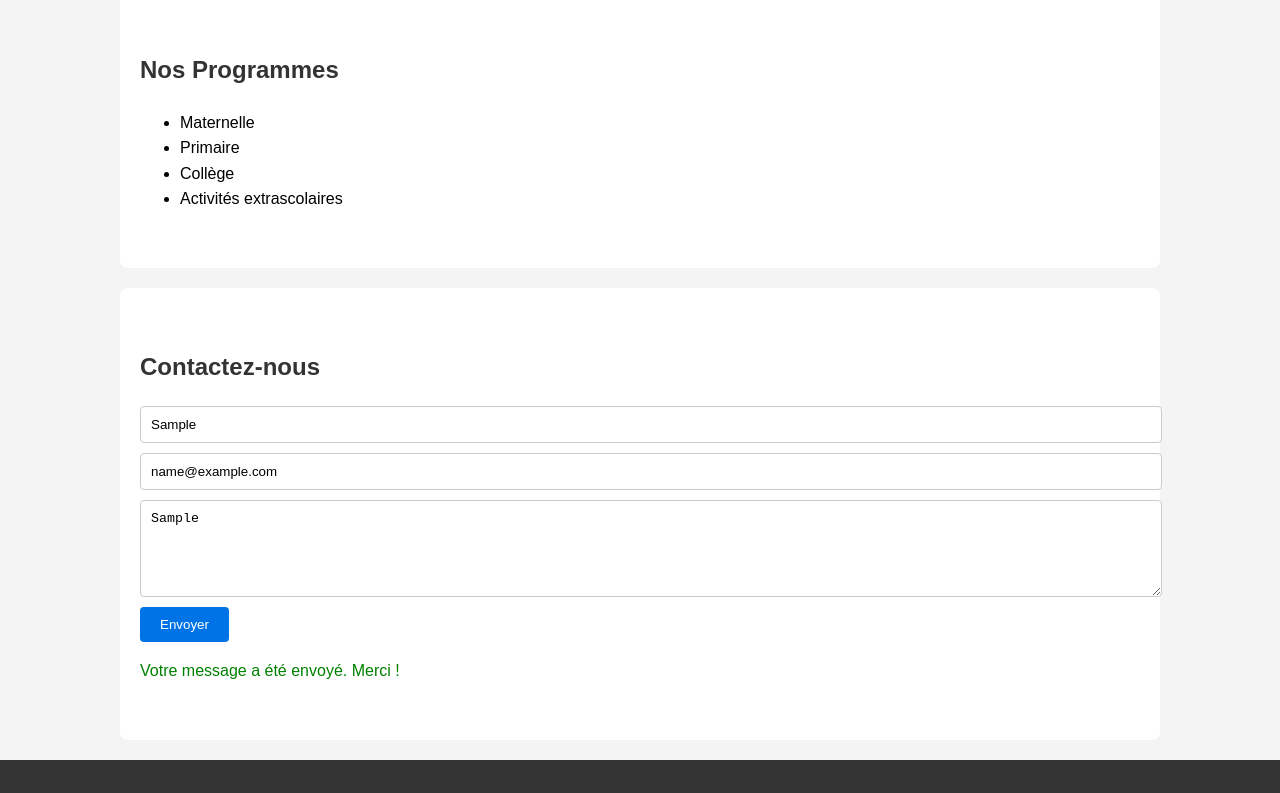
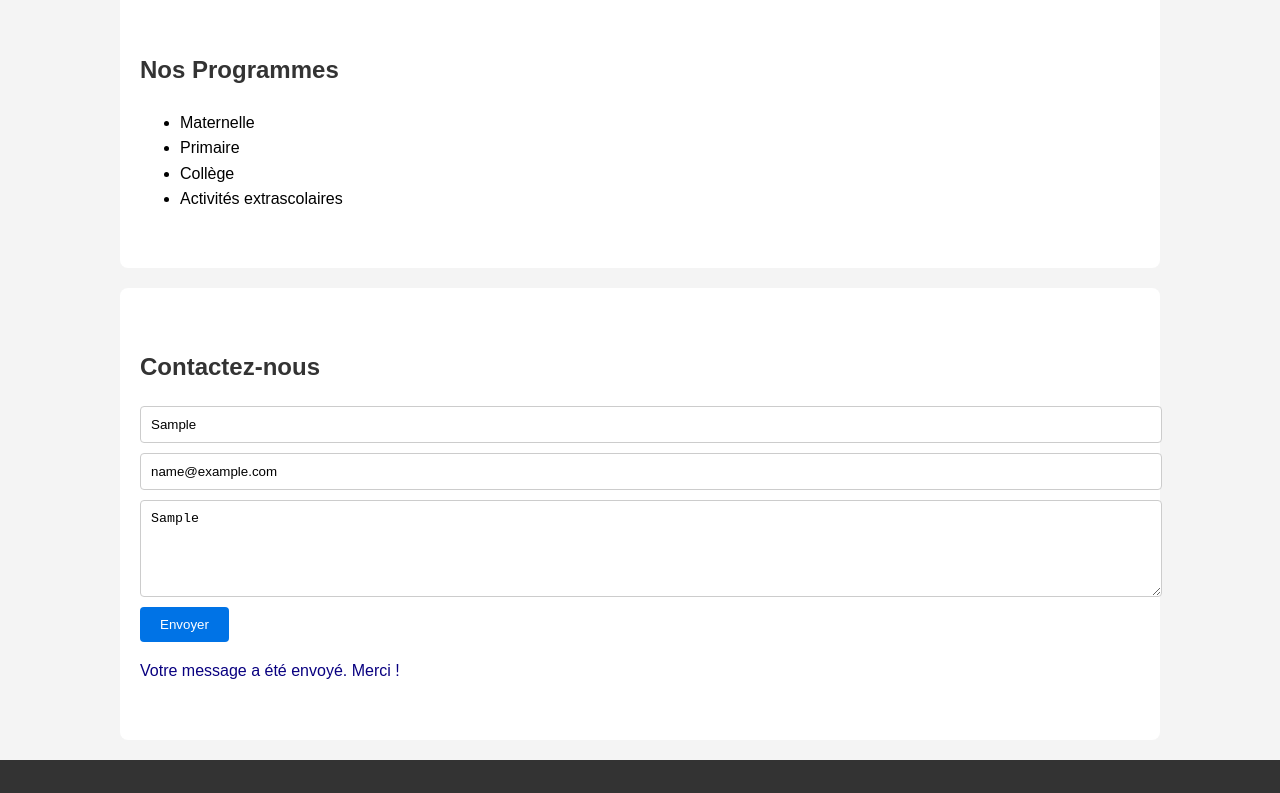
Before and after one commit to hmoney02/group03, a plain HTML site: page index.html in a window 1280 px wide. Both pictures are taken after typing "Sample", "name@example.com", "Sample" into the empty fields and a click on the button "Envoyer". Shown: the part 689-1482 px from the top of the page. Drawn offline with Linux system fonts and the light colour scheme.

Commit message:
rgb is my commit

```diff
--- a/index.html
+++ b/index.html
@@ -126,7 +126,7 @@
       <textarea placeholder="Votre message..." rows="5" required></textarea>
       <button type="submit">Envoyer</button>
     </form>
-    <p id="messageEnvoye" style="color: green; display: none;">Votre message a été envoyé. Merci !</p>
+    <p id="messageEnvoye" style="color: rgb(9, 0, 128); display: none;">Votre message a été envoyé. Merci !</p>
   </section>
 
   <footer>
```
